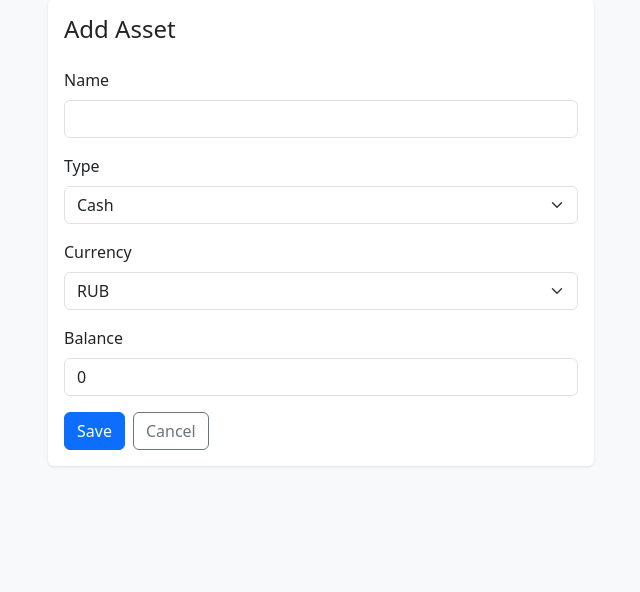
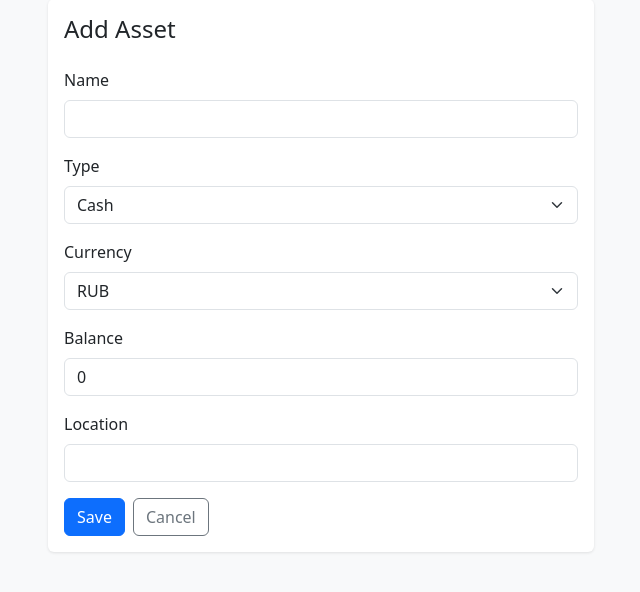
Before and after one commit to tamarinvs19/top_money, a Django app: page /asset/add/ in a window 1280 px wide. Shown: the part 81-673 px from the top of the page, without its empty margins (319-959 px from the left). Run offline with Django 5.2, Linux system fonts and the light colour scheme; the visitor is signed in with stand-in values (Sample User, id 1).

Commit message:
Add type-specific fields to asset forms

```diff
--- a/finance/views.py
+++ b/finance/views.py
@@ -6,7 +6,8 @@ from django.contrib.auth.forms import UserCreationForm
 from django.contrib.auth.decorators import login_required
 from django.utils import timezone
 
-from finance.models import Asset, Transaction, AssetType, TransactionType
+from finance.models import Asset, Transaction, AssetType, TransactionType, BrokerageAccountType
+from finance.models import CashAsset, BankCardAsset, DepositAsset, CreditCardAsset, BrokerageAsset
 
 
 def signup(request):
@@ -196,24 +197,92 @@ def asset_add(request):
         currency = request.POST.get('currency')
         balance = Decimal(request.POST.get('balance', '0'))
 
-        asset = Asset.objects.create(
-            user=request.user,
-            name=name,
-            type=asset_type,
-            currency=currency,
-            balance=balance,
-        )
+        if asset_type == AssetType.CASH:
+            asset = CashAsset.objects.create(
+                user=request.user,
+                name=name,
+                type=asset_type,
+                currency=currency,
+                balance=balance,
+                location=request.POST.get('location', ''),
+            )
+        elif asset_type == AssetType.BANK_CARD:
+            asset = BankCardAsset.objects.create(
+                user=request.user,
+                name=name,
+                type=asset_type,
+                currency=currency,
+                balance=balance,
+                bank_name=request.POST.get('bank_name', ''),
+                last_4_digits=request.POST.get('last_4_digits', ''),
+            )
+        elif asset_type == AssetType.DEPOSIT:
+            renewal_date = request.POST.get('renewal_date')
+            asset = DepositAsset.objects.create(
+                user=request.user,
+                name=name,
+                type=asset_type,
+                currency=currency,
+                balance=balance,
+                interest_rate=request.POST.get('interest_rate') or None,
+                term_months=request.POST.get('term_months') or None,
+                renewal_date=renewal_date if renewal_date else None,
+                is_capitalized=request.POST.get('is_capitalized') == 'on',
+            )
+        elif asset_type == AssetType.CREDIT_CARD:
+            asset = CreditCardAsset.objects.create(
+                user=request.user,
+                name=name,
+                type=asset_type,
+                currency=currency,
+                balance=balance,
+                credit_limit=request.POST.get('credit_limit') or None,
+                grace_period_days=request.POST.get('grace_period_days') or None,
+                last_4_digits=request.POST.get('last_4_digits', ''),
+                billing_day=request.POST.get('billing_day') or None,
+            )
+        elif asset_type == AssetType.BROKERAGE:
+            asset = BrokerageAsset.objects.create(
+                user=request.user,
+                name=name,
+                type=asset_type,
+                currency=currency,
+                balance=balance,
+                broker_name=request.POST.get('broker_name', ''),
+                account_number=request.POST.get('account_number', ''),
+                brokerage_account_type=request.POST.get('brokerage_account_type', ''),
+            )
+        else:
+            asset = Asset.objects.create(
+                user=request.user,
+                name=name,
+                type=asset_type,
+                currency=currency,
+                balance=balance,
+            )
 
         return redirect('assets')
 
     return render(request, 'asset_form.html', {
         'asset_types': AssetType.choices,
+        'brokerage_account_types': BrokerageAccountType.choices,
     })
 
 
 @login_required
 def asset_edit(request, pk):
     asset = get_object_or_404(Asset, pk=pk, user=request.user)
+
+    if asset.type == AssetType.CASH:
+        asset = get_object_or_404(CashAsset, pk=pk)
+    elif asset.type == AssetType.BANK_CARD:
+        asset = get_object_or_404(BankCardAsset, pk=pk)
+    elif asset.type == AssetType.DEPOSIT:
+        asset = get_object_or_404(DepositAsset, pk=pk)
+    elif asset.type == AssetType.CREDIT_CARD:
+        asset = get_object_or_404(CreditCardAsset, pk=pk)
+    elif asset.type == AssetType.BROKERAGE:
+        asset = get_object_or_404(BrokerageAsset, pk=pk)
 
     if request.method == 'POST':
         asset.name = request.POST.get('name')
@@ -224,10 +293,32 @@ def asset_edit(request, pk):
         if balance:
             asset.balance = Decimal(balance)
 
+        if asset.type == AssetType.CASH:
+            asset.location = request.POST.get('location', '')
+        elif asset.type == AssetType.BANK_CARD:
+            asset.bank_name = request.POST.get('bank_name', '')
+            asset.last_4_digits = request.POST.get('last_4_digits', '')
+        elif asset.type == AssetType.DEPOSIT:
+            asset.interest_rate = request.POST.get('interest_rate') or None
+            asset.term_months = request.POST.get('term_months') or None
+            renewal_date = request.POST.get('renewal_date')
+            asset.renewal_date = renewal_date if renewal_date else None
+            asset.is_capitalized = request.POST.get('is_capitalized') == 'on'
+        elif asset.type == AssetType.CREDIT_CARD:
+            asset.credit_limit = request.POST.get('credit_limit') or None
+            asset.grace_period_days = request.POST.get('grace_period_days') or None
+            asset.last_4_digits = request.POST.get('last_4_digits', '')
+            asset.billing_day = request.POST.get('billing_day') or None
+        elif asset.type == AssetType.BROKERAGE:
+            asset.broker_name = request.POST.get('broker_name', '')
+            asset.account_number = request.POST.get('account_number', '')
+            asset.brokerage_account_type = request.POST.get('brokerage_account_type', '')
+
         asset.save()
         return redirect('assets')
 
     return render(request, 'asset_form.html', {
         'asset': asset,
         'asset_types': AssetType.choices,
+        'brokerage_account_types': BrokerageAccountType.choices,
     })
--- a/templates/asset_form.html
+++ b/templates/asset_form.html
@@ -32,6 +32,83 @@
             <label class="form-label">Balance</label>
             <input type="number" step="0.01" name="balance" class="form-control" value="{{ asset.balance|floatformat:2|default:'0' }}" />
           </div>
+
+          <div id="cashFields" class="asset-fields" style="display: none;">
+            <div class="mb-3">
+              <label class="form-label">Location</label>
+              <input type="text" name="location" class="form-control" value="{{ asset.location|default:'' }}" />
+            </div>
+          </div>
+
+          <div id="bankCardFields" class="asset-fields" style="display: none;">
+            <div class="mb-3">
+              <label class="form-label">Bank Name</label>
+              <input type="text" name="bank_name" class="form-control" value="{{ asset.bank_name|default:'' }}" />
+            </div>
+            <div class="mb-3">
+              <label class="form-label">Last 4 Digits</label>
+              <input type="text" name="last_4_digits" class="form-control" maxlength="4" value="{{ asset.last_4_digits|default:'' }}" />
+            </div>
+          </div>
+
+          <div id="depositFields" class="asset-fields" style="display: none;">
+            <div class="mb-3">
+              <label class="form-label">Interest Rate (%)</label>
+              <input type="number" step="0.01" name="interest_rate" class="form-control" value="{{ asset.interest_rate|default:'' }}" />
+            </div>
+            <div class="mb-3">
+              <label class="form-label">Term (months)</label>
+              <input type="number" name="term_months" class="form-control" value="{{ asset.term_months|default:'' }}" />
+            </div>
+            <div class="mb-3">
+              <label class="form-label">Renewal Date</label>
+              <input type="date" name="renewal_date" class="form-control" value="{{ asset.renewal_date|default:'' }}" />
+            </div>
+            <div class="mb-3 form-check">
+              <input type="checkbox" name="is_capitalized" class="form-check-input" id="isCapitalized" {% if asset.is_capitalized %}checked{% endif %} />
+              <label class="form-check-label" for="isCapitalized">Interest Capitalized</label>
+            </div>
+          </div>
+
+          <div id="creditCardFields" class="asset-fields" style="display: none;">
+            <div class="mb-3">
+              <label class="form-label">Credit Limit</label>
+              <input type="number" step="0.01" name="credit_limit" class="form-control" value="{{ asset.credit_limit|default:'' }}" />
+            </div>
+            <div class="mb-3">
+              <label class="form-label">Grace Period (days)</label>
+              <input type="number" name="grace_period_days" class="form-control" value="{{ asset.grace_period_days|default:'' }}" />
+            </div>
+            <div class="mb-3">
+              <label class="form-label">Last 4 Digits</label>
+              <input type="text" name="last_4_digits" class="form-control" maxlength="4" value="{{ asset.last_4_digits|default:'' }}" />
+            </div>
+            <div class="mb-3">
+              <label class="form-label">Billing Day</label>
+              <input type="number" name="billing_day" class="form-control" min="1" max="31" value="{{ asset.billing_day|default:'' }}" />
+            </div>
+          </div>
+
+          <div id="brokerageFields" class="asset-fields" style="display: none;">
+            <div class="mb-3">
+              <label class="form-label">Broker Name</label>
+              <input type="text" name="broker_name" class="form-control" value="{{ asset.broker_name|default:'' }}" />
+            </div>
+            <div class="mb-3">
+              <label class="form-label">Account Number</label>
+              <input type="text" name="account_number" class="form-control" value="{{ asset.account_number|default:'' }}" />
+            </div>
+            <div class="mb-3">
+              <label class="form-label">Account Type</label>
+              <select name="brokerage_account_type" class="form-select">
+                <option value="" {% if not asset.brokerage_account_type %}selected{% endif %}>-- Select --</option>
+                {% for value, label in brokerage_account_types %}
+                <option value="{{ value }}" {% if asset.brokerage_account_type == value %}selected{% endif %}>{{ label }}</option>
+                {% endfor %}
+              </select>
+            </div>
+          </div>
+
           {% if asset %}
           <div class="mb-3 form-check">
             <input type="checkbox" name="is_active" class="form-check-input" id="isActive" {% if asset.is_active %}checked{% endif %} />
@@ -47,4 +124,32 @@
     </div>
   </div>
 </div>
+
+<script>
+function toggleFields() {
+  var type = document.getElementById('typeSelect').value;
+
+  document.getElementById('cashFields').style.display = 'none';
+  document.getElementById('bankCardFields').style.display = 'none';
+  document.getElementById('depositFields').style.display = 'none';
+  document.getElementById('creditCardFields').style.display = 'none';
+  document.getElementById('brokerageFields').style.display = 'none';
+
+  if (type === 'CASH') {
+    document.getElementById('cashFields').style.display = 'block';
+  } else if (type === 'BANK_CARD') {
+    document.getElementById('bankCardFields').style.display = 'block';
+  } else if (type === 'DEPOSIT') {
+    document.getElementById('depositFields').style.display = 'block';
+  } else if (type === 'CREDIT_CARD') {
+    document.getElementById('creditCardFields').style.display = 'block';
+  } else if (type === 'BROKERAGE') {
+    document.getElementById('brokerageFields').style.display = 'block';
+  }
+}
+
+document.addEventListener('DOMContentLoaded', function() {
+  toggleFields();
+});
+</script>
 {% endblock %}
```
